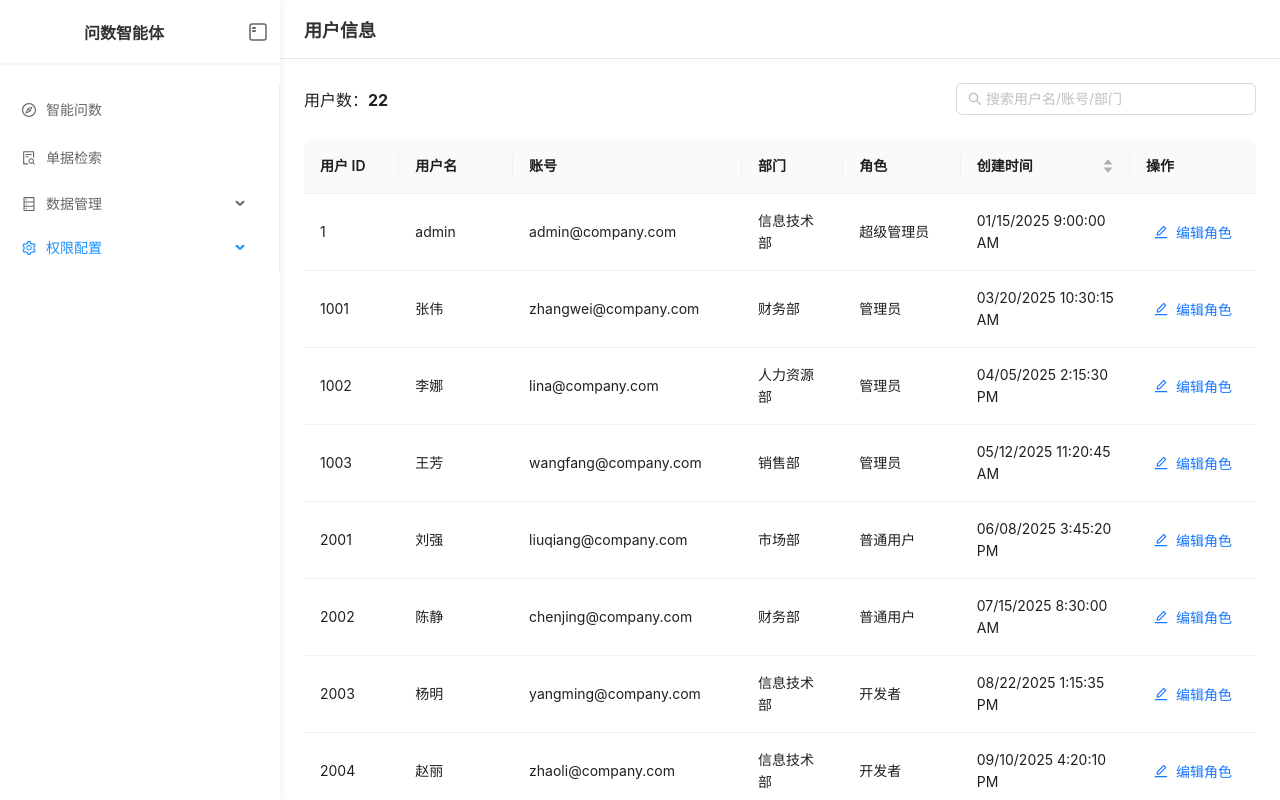
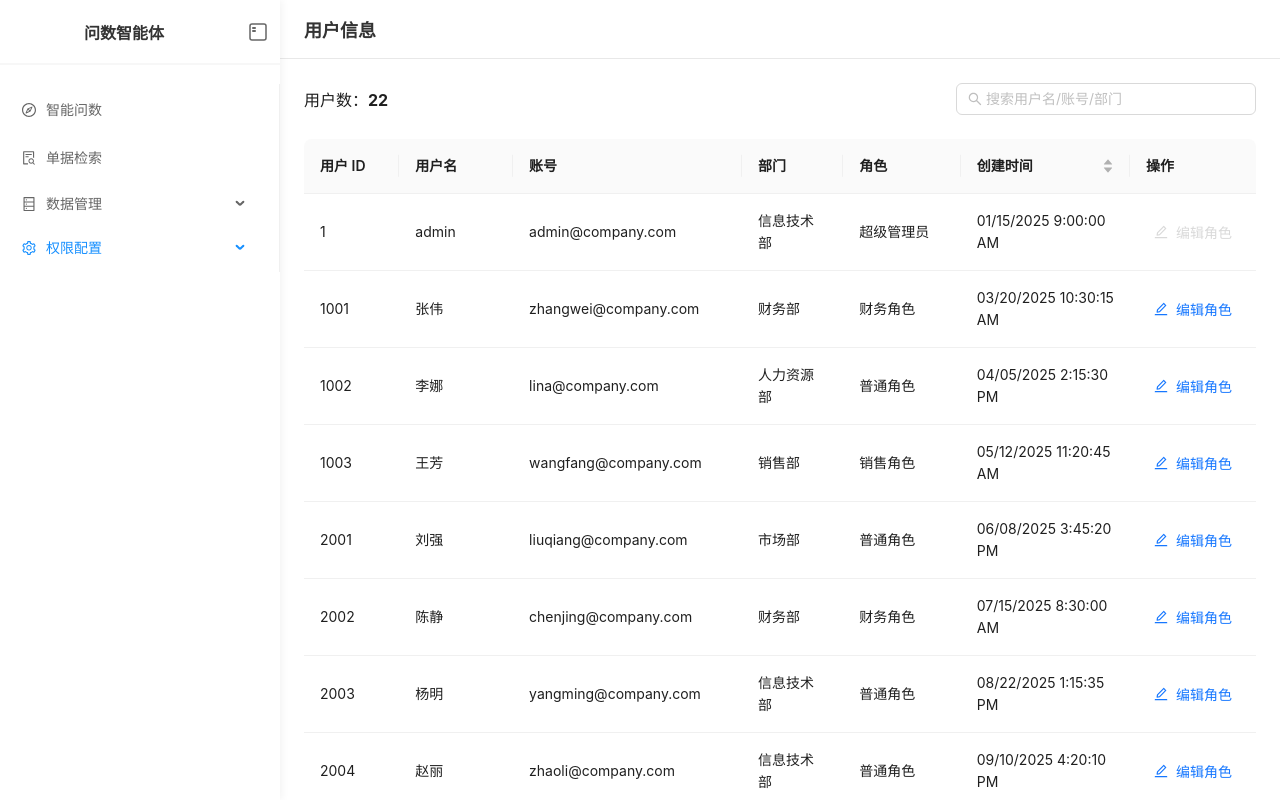
Before and after one commit to yangj1211/jst-query, a React (Create React App) app: page /permission/user-management in a window 1280 px wide. Built offline with nearby package versions, Linux system fonts and the light colour scheme.

Commit message:
修改权限

```diff
--- a/src/pages/RolePermission.js
+++ b/src/pages/RolePermission.js
@@ -11,15 +11,6 @@ const RolePermission = () => {
   // 模拟角色数据
   const mockData = [
     {
-      key: '0',
-      roleId: '0',
-      roleName: '默认',
-      status: '正常',
-      createTime: '07/01/2025 9:00:00 AM',
-      updateTime: '07/01/2025 9:00:00 AM',
-      remark: '系统内置默认角色，无任何权限，且不可修改或删除',
-    },
-    {
       key: '1',
       roleId: '1',
       roleName: '超级管理员',
@@ -31,83 +22,38 @@ const RolePermission = () => {
     {
       key: '2',
       roleId: '2',
-      roleName: '管理员',
+      roleName: '普通角色',
       status: '正常',
       createTime: '07/10/2025 10:30:15 AM',
-      updateTime: '10/15/2025 3:20:10 PM',
-      remark: '负责日常管理工作',
+      updateTime: '07/10/2025 10:30:15 AM',
+      remark: '普通用户角色',
     },
     {
       key: '3',
-      roleId: '10001',
-      roleName: '开发者',
+      roleId: '3',
+      roleName: '财务角色',
       status: '正常',
-      createTime: '09/19/2025 2:05:21 PM',
-      updateTime: '09/19/2025 2:05:21 PM',
-      remark: '负责系统开发与维护',
+      createTime: '07/15/2025 11:20:00 AM',
+      updateTime: '07/15/2025 11:20:00 AM',
+      remark: '财务部门角色',
     },
     {
       key: '4',
-      roleId: '10002',
-      roleName: '测试工程师',
-      status: '禁用',
-      createTime: '08/01/2025 9:15:30 AM',
-      updateTime: '10/20/2025 4:50:45 PM',
-      remark: '负责功能测试和bug反馈',
+      roleId: '4',
+      roleName: '销售角色',
+      status: '正常',
+      createTime: '07/20/2025 2:15:30 PM',
+      updateTime: '07/20/2025 2:15:30 PM',
+      remark: '销售部门角色',
     },
     {
       key: '5',
-      roleId: '10003',
-      roleName: '运营人员',
+      roleId: '5',
+      roleName: '财务总监角色',
       status: '正常',
-      createTime: '08/15/2025 11:20:00 AM',
-      updateTime: '10/25/2025 2:35:18 PM',
-      remark: '负责业务运营和数据分析',
-    },
-    {
-      key: '6',
-      roleId: '10004',
-      roleName: '产品经理',
-      status: '正常',
-      createTime: '07/20/2025 3:45:10 PM',
-      updateTime: '10/28/2025 10:15:25 AM',
-      remark: '负责产品规划和需求管理',
-    },
-    {
-      key: '7',
-      roleId: '10005',
-      roleName: '销售主管',
-      status: '正常',
-      createTime: '09/01/2025 8:30:00 AM',
-      updateTime: '10/30/2025 5:40:30 PM',
-      remark: '管理销售团队和客户关系',
-    },
-    {
-      key: '8',
-      roleId: '10006',
-      roleName: '财务专员',
-      status: '禁用',
-      createTime: '09/10/2025 1:20:45 PM',
-      updateTime: '10/31/2025 11:25:50 AM',
-      remark: '负责财务报表和账务处理',
-    },
-    {
-      key: '9',
-      roleId: '10007',
-      roleName: '客服人员',
-      status: '正常',
-      createTime: '09/25/2025 10:10:20 AM',
-      updateTime: '11/01/2025 9:05:15 AM',
-      remark: '处理客户咨询和售后服务',
-    },
-    {
-      key: '10',
-      roleId: '10008',
-      roleName: '数据分析师',
-      status: '正常',
-      createTime: '10/05/2025 2:50:35 PM',
-      updateTime: '11/01/2025 3:30:40 PM',
-      remark: '负责数据挖掘和业务洞察',
+      createTime: '07/25/2025 3:45:10 PM',
+      updateTime: '07/25/2025 3:45:10 PM',
+      remark: '财务总监角色',
     },
   ];
 
@@ -162,26 +108,7 @@ const RolePermission = () => {
       key: 'action',
       width: 150,
       render: (_, record) => {
-        // 系统内置角色（默认、超级管理员、管理员）不允许配置或删除
-        if (
-          record.roleName === '默认' || record.roleId === '0' ||
-          record.roleName === '超级管理员' || record.roleId === '1' ||
-          record.roleName === '管理员' || record.roleId === '2'
-        ) {
-          return (
-            <span style={{ color: '#999', fontSize: '14px' }}>
-              -
-            </span>
-          );
-        }
-        // 禁用状态的角色不能配置
-        if (record.status === '禁用') {
-          return (
-            <span style={{ color: '#999', fontSize: '14px' }}>
-              -
-            </span>
-          );
-        }
+        const isSuperAdmin = record.roleName === '超级管理员' || record.roleId === '1';
         return (
           <span style={{ display: 'flex', gap: '8px' }}>
             <Tooltip title="配置数据权限">
@@ -189,7 +116,12 @@ const RolePermission = () => {
                 type="link"
                 icon={<SettingOutlined />}
                 onClick={() => handleConfigPermission(record)}
-                style={{ padding: 0, fontSize: '16px' }}
+                disabled={isSuperAdmin}
+                style={{
+                  padding: 0,
+                  fontSize: '16px',
+                  ...(isSuperAdmin ? { color: '#d9d9d9', cursor: 'not-allowed' } : {})
+                }}
               />
             </Tooltip>
             <Tooltip title="删除角色">
@@ -203,7 +135,12 @@ const RolePermission = () => {
                   type="link"
                   danger
                   icon={<DeleteOutlined />}
-                  style={{ padding: 0, fontSize: '16px' }}
+                  disabled={isSuperAdmin}
+                  style={{
+                    padding: 0,
+                    fontSize: '16px',
+                    ...(isSuperAdmin ? { color: '#d9d9d9', cursor: 'not-allowed' } : {})
+                  }}
                 />
               </Popconfirm>
             </Tooltip>
--- a/src/pages/UserManagement.js
+++ b/src/pages/UserManagement.js
@@ -28,9 +28,9 @@ const UserManagement = () => {
       username: '张伟',
       account: 'zhangwei@company.com',
       department: '财务部',
-      role: '管理员',
-      roles: ['管理员'],
-      defaultRole: '管理员',
+      role: '财务角色',
+      roles: ['财务角色'],
+      defaultRole: '财务角色',
       createTime: '03/20/2025 10:30:15 AM',
     },
     {
@@ -39,9 +39,9 @@ const UserManagement = () => {
       username: '李娜',
       account: 'lina@company.com',
       department: '人力资源部',
-      role: '管理员',
-      roles: ['管理员'],
-      defaultRole: '管理员',
+      role: '普通角色',
+      roles: ['普通角色'],
+      defaultRole: '普通角色',
       createTime: '04/05/2025 2:15:30 PM',
     },
     {
@@ -50,9 +50,9 @@ const UserManagement = () => {
       username: '王芳',
       account: 'wangfang@company.com',
       department: '销售部',
-      role: '管理员',
-      roles: ['管理员'],
-      defaultRole: '管理员',
+      role: '销售角色',
+      roles: ['销售角色'],
+      defaultRole: '销售角色',
       createTime: '05/12/2025 11:20:45 AM',
     },
     {
@@ -61,9 +61,9 @@ const UserManagement = () => {
       username: '刘强',
       account: 'liuqiang@company.com',
       department: '市场部',
-      role: '普通用户',
-      roles: ['默认', '普通用户'],
-      defaultRole: '默认',
+      role: '普通角色',
+      roles: ['普通角色'],
+      defaultRole: '普通角色',
       createTime: '06/08/2025 3:45:20 PM',
     },
     {
@@ -72,9 +72,9 @@ const UserManagement = () => {
       username: '陈静',
       account: 'chenjing@company.com',
       department: '财务部',
-      role: '普通用户',
-      roles: ['默认', '普通用户'],
-      defaultRole: '默认',
+      role: '财务角色',
+      roles: ['财务角色'],
+      defaultRole: '财务角色',
       createTime: '07/15/2025 8:30:00 AM',
     },
     {
@@ -83,9 +83,9 @@ const UserManagement = () => {
       username: '杨明',
       account: 'yangming@company.com',
       department: '信息技术部',
-      role: '开发者',
-      roles: ['默认', '开发者'],
-      defaultRole: '默认',
+      role: '普通角色',
+      roles: ['普通角色'],
+      defaultRole: '普通角色',
       createTime: '08/22/2025 1:15:35 PM',
     },
     {
@@ -94,9 +94,9 @@ const UserManagement = () => {
       username: '赵丽',
       account: 'zhaoli@company.com',
       department: '信息技术部',
-      role: '开发者',
-      roles: ['默认', '开发者'],
-      defaultRole: '默认',
+      role: '普通角色',
+      roles: ['普通角色'],
+      defaultRole: '普通角色',
       createTime: '09/10/2025 4:20:10 PM',
     },
     {
@@ -105,9 +105,9 @@ const UserManagement = () => {
       username: '孙浩',
       account: 'sunhao@company.com',
       department: '采购部',
-      role: '普通用户',
-      roles: ['默认', '普通用户'],
-      defaultRole: '默认',
+      role: '普通角色',
+      roles: ['普通角色'],
+      defaultRole: '普通角色',
       createTime: '09/28/2025 10:05:50 AM',
     },
     {
@@ -116,9 +116,9 @@ const UserManagement = () => {
       username: '周敏',
       account: 'zhoumin@company.com',
       department: '信息技术部',
-      role: '开发者',
-      roles: ['默认', '开发者'],
-      defaultRole: '默认',
+      role: '普通角色',
+      roles: ['普通角色'],
+      defaultRole: '普通角色',
       createTime: '10/15/2025 2:40:25 PM',
     },
     {
@@ -127,9 +127,9 @@ const UserManagement = () => {
       username: '吴刚',
       account: 'wugang@company.com',
       department: '销售部',
-      role: '普通用户',
-      roles: ['默认', '普通用户'],
-      defaultRole: '默认',
+      role: '销售角色',
+      roles: ['销售角色'],
+      defaultRole: '销售角色',
       createTime: '10/20/2025 9:15:00 AM',
     },
     {
@@ -138,9 +138,9 @@ const UserManagement = () => {
       username: '郑萍',
       account: 'zhengping@company.com',
       department: '人力资源部',
-      role: '普通用户',
-      roles: ['默认', '普通用户'],
-      defaultRole: '默认',
+      role: '普通角色',
+      roles: ['普通角色'],
+      defaultRole: '普通角色',
       createTime: '10/25/2025 3:50:40 PM',
     },
     {
@@ -149,9 +149,9 @@ const UserManagement = () => {
       username: '冯涛',
       account: 'fengtao@company.com',
       department: '运营部',
-      role: '管理员',
-      roles: ['管理员'],
-      defaultRole: '管理员',
+      role: '普通角色',
+      roles: ['普通角色'],
+      defaultRole: '普通角色',
       createTime: '06/18/2025 11:45:20 AM',
     },
     {
@@ -160,9 +160,9 @@ const UserManagement = () => {
       username: '黄秀英',
       account: 'huangxiuying@company.com',
       department: '客服部',
-      role: '普通用户',
-      roles: ['默认', '普通用户'],
-      defaultRole: '默认',
+      role: '普通角色',
+      roles: ['普通角色'],
+      defaultRole: '普通角色',
       createTime: '10/28/2025 8:25:15 AM',
     },
     {
@@ -171,9 +171,9 @@ const UserManagement = () => {
       username: '徐磊',
       account: 'xulei@company.com',
       department: '信息技术部',
-      role: '开发者',
-      roles: ['默认', '开发者'],
-      defaultRole: '默认',
+      role: '普通角色',
+      roles: ['普通角色'],
+      defaultRole: '普通角色',
       createTime: '10/30/2025 2:10:30 PM',
     },
     {
@@ -182,9 +182,9 @@ const UserManagement = () => {
       username: '朱婷',
       account: 'zhuting@company.com',
       department: '市场部',
-      role: '普通用户',
-      roles: ['默认', '普通用户'],
-      defaultRole: '默认',
+      role: '普通角色',
+      roles: ['普通角色'],
+      defaultRole: '普通角色',
       createTime: '11/01/2025 9:35:45 AM',
     },
     {
@@ -193,9 +193,9 @@ const UserManagement = () => {
       username: '马超',
       account: 'machao@company.com',
       department: '采购部',
-      role: '管理员',
-      roles: ['管理员'],
-      defaultRole: '管理员',
+      role: '普通角色',
+      roles: ['普通角色'],
+      defaultRole: '普通角色',
       createTime: '07/22/2025 3:20:00 PM',
     },
     {
@@ -204,9 +204,9 @@ const UserManagement = () => {
       username: '胡雪',
       account: 'huxue@company.com',
       department: '信息技术部',
-      role: '开发者',
-      roles: ['默认', '开发者'],
-      defaultRole: '默认',
+      role: '普通角色',
+      roles: ['普通角色'],
+      defaultRole: '普通角色',
       createTime: '11/01/2025 10:55:20 AM',
     },
     {
@@ -215,9 +215,9 @@ const UserManagement = () => {
       username: '林峰',
       account: 'linfeng@company.com',
       department: '销售部',
-      role: '普通用户',
-      roles: ['默认', '普通用户'],
-      defaultRole: '默认',
+      role: '销售角色',
+      roles: ['销售角色'],
+      defaultRole: '销售角色',
       createTime: '11/01/2025 1:40:10 PM',
     },
     {
@@ -226,9 +226,9 @@ const UserManagement = () => {
       username: '郭静',
       account: 'guojing@company.com',
       department: '信息技术部',
-      role: '开发者',
-      roles: ['默认', '开发者'],
-      defaultRole: '默认',
+      role: '普通角色',
+      roles: ['普通角色'],
+      defaultRole: '普通角色',
       createTime: '11/01/2025 4:15:35 PM',
     },
     {
@@ -237,9 +237,9 @@ const UserManagement = () => {
       username: '何军',
       account: 'hejun@company.com',
       department: '运营部',
-      role: '普通用户',
-      roles: ['默认', '普通用户'],
-      defaultRole: '默认',
+      role: '普通角色',
+      roles: ['普通角色'],
+      defaultRole: '普通角色',
       createTime: '11/02/2025 8:50:25 AM',
     },
     {
@@ -248,9 +248,9 @@ const UserManagement = () => {
       username: '罗红',
       account: 'luohong@company.com',
       department: '信息技术部',
-      role: '开发者',
-      roles: ['默认', '开发者'],
-      defaultRole: '默认',
+      role: '普通角色',
+      roles: ['普通角色'],
+      defaultRole: '普通角色',
       createTime: '11/02/2025 9:30:40 AM',
     },
   ];
@@ -261,23 +261,16 @@ const UserManagement = () => {
   // 可用角色列表
   const roleOptions = [
     '超级管理员',
-    '管理员',
-    '开发者',
-    '默认',
-    '普通用户',
+    '普通角色',
+    '财务角色',
+    '销售角色',
+    '财务总监角色',
   ];
 
   // 打开编辑角色弹窗
   const handleEditRoles = (record) => {
-    // 确保非管理员/超级管理员的用户，默认角色是"默认"
-    const isAdmin = record.defaultRole === '管理员' || record.defaultRole === '超级管理员';
-    const userToEdit = isAdmin ? record : {
-      ...record,
-      defaultRole: '默认',
-      roles: record.roles.includes('默认') ? record.roles : ['默认', ...record.roles.filter(r => r !== '默认')]
-    };
-    setEditingUser(userToEdit);
-    setSelectedRoles([...userToEdit.roles]);
+    setEditingUser(record);
+    setSelectedRoles([...record.roles]);
     setIsModalVisible(true);
   };
 
@@ -290,13 +283,21 @@ const UserManagement = () => {
 
   // 处理角色选择变化
   const handleRoleCheckboxChange = (role, checked) => {
+    // 只有admin用户（userId === '1'）才能操作超级管理员角色
+    const isAdmin = editingUser && editingUser.userId === '1';
+
     if (checked) {
+      // 如果不是admin用户，不允许勾选超级管理员
+      if (role === '超级管理员' && !isAdmin) {
+        message.warning('只有admin用户可以拥有超级管理员角色');
+        return;
+      }
       // 添加角色
       setSelectedRoles([...selectedRoles, role]);
     } else {
-      // 移除角色，但不能移除默认角色
-      if (role === editingUser.defaultRole) {
-        message.warning('默认角色不能删除');
+      // 移除角色，但不能移除超级管理员角色（如果是admin用户）
+      if (role === '超级管理员' && isAdmin) {
+        message.warning('超级管理员角色不能删除');
         return;
       }
       setSelectedRoles(selectedRoles.filter(r => r !== role));
@@ -307,16 +308,19 @@ const UserManagement = () => {
   const handleSaveRoles = () => {
     if (!editingUser) return;
 
-    // 判断是否是管理员或超级管理员
-    const isAdmin = editingUser.defaultRole === '管理员' || editingUser.defaultRole === '超级管理员';
+    // 只有admin用户（userId === '1'）才能拥有超级管理员角色
+    const isAdmin = editingUser.userId === '1';
 
-    // 如果不是管理员/超级管理员，确保默认角色是"默认"
-    const finalDefaultRole = isAdmin ? editingUser.defaultRole : '默认';
+    // 如果不是admin用户，但选中了超级管理员角色，不允许保存
+    if (!isAdmin && selectedRoles.includes('超级管理员')) {
+      message.warning('只有admin用户可以拥有超级管理员角色');
+      return;
+    }
 
-    // 确保默认角色始终在选中列表中
-    if (!selectedRoles.includes(finalDefaultRole)) {
-      setSelectedRoles([...selectedRoles, finalDefaultRole]);
-      message.warning('默认角色不能删除，已自动添加');
+    // 如果是admin用户，确保超级管理员角色始终在选中列表中
+    if (isAdmin && !selectedRoles.includes('超级管理员')) {
+      setSelectedRoles([...selectedRoles, '超级管理员']);
+      message.warning('超级管理员角色不能删除，已自动添加');
       return;
     }
 
@@ -326,7 +330,6 @@ const UserManagement = () => {
           ...item,
           roles: [...selectedRoles],
           role: selectedRoles.join(', '), // 显示多个角色，用逗号分隔
-          defaultRole: finalDefaultRole, // 确保默认角色正确
         };
       }
       return item;
@@ -394,16 +397,21 @@ const UserManagement = () => {
       title: '操作',
       key: 'action',
       width: 120,
-      render: (_, record) => (
+      render: (_, record) => {
+        const isSuperAdmin = record.defaultRole === '超级管理员' || record.role === '超级管理员';
+        return (
           <Button
             type="link"
             icon={<EditOutlined />}
             onClick={() => handleEditRoles(record)}
             size="small"
+            disabled={isSuperAdmin}
+            style={isSuperAdmin ? { color: '#d9d9d9', cursor: 'not-allowed' } : {}}
           >
             编辑角色
           </Button>
-      ),
+        );
+      },
     },
   ];
 
@@ -493,30 +501,20 @@ const UserManagement = () => {
                   overflowY: 'auto'
                 }}>
                   {roleOptions.map(role => {
-                    const isDefault = role === editingUser.defaultRole;
+                    const isSuperAdmin = role === '超级管理员';
                     const isChecked = selectedRoles.includes(role);
+                    // 只有admin用户（userId === '1'）才能操作超级管理员角色
+                    const isAdmin = editingUser && editingUser.userId === '1';
+                    // 超级管理员角色：如果不是admin用户，完全禁用；如果是admin用户且已选中，不能取消
+                    const isDisabled = isSuperAdmin && (!isAdmin || (isAdmin && isChecked));
                     return (
                       <div key={role} style={{ marginBottom: '8px' }}>
                         <Checkbox
                           checked={isChecked}
-                          disabled={isDefault}
+                          disabled={isDisabled}
                           onChange={(e) => handleRoleCheckboxChange(role, e.target.checked)}
                         >
-                          <span style={{
-                            color: isDefault ? '#1890ff' : 'inherit',
-                            fontWeight: isDefault ? 500 : 'normal'
-                          }}>
                           {role}
-                            {isDefault && (
-                              <span style={{
-                                color: '#999',
-                                fontSize: '12px',
-                                marginLeft: '8px'
-                              }}>
-                                (默认)
-                              </span>
-                            )}
-                          </span>
                         </Checkbox>
                       </div>
                     );
```
Lines whose indentation alone changed are shown as unchanged.
